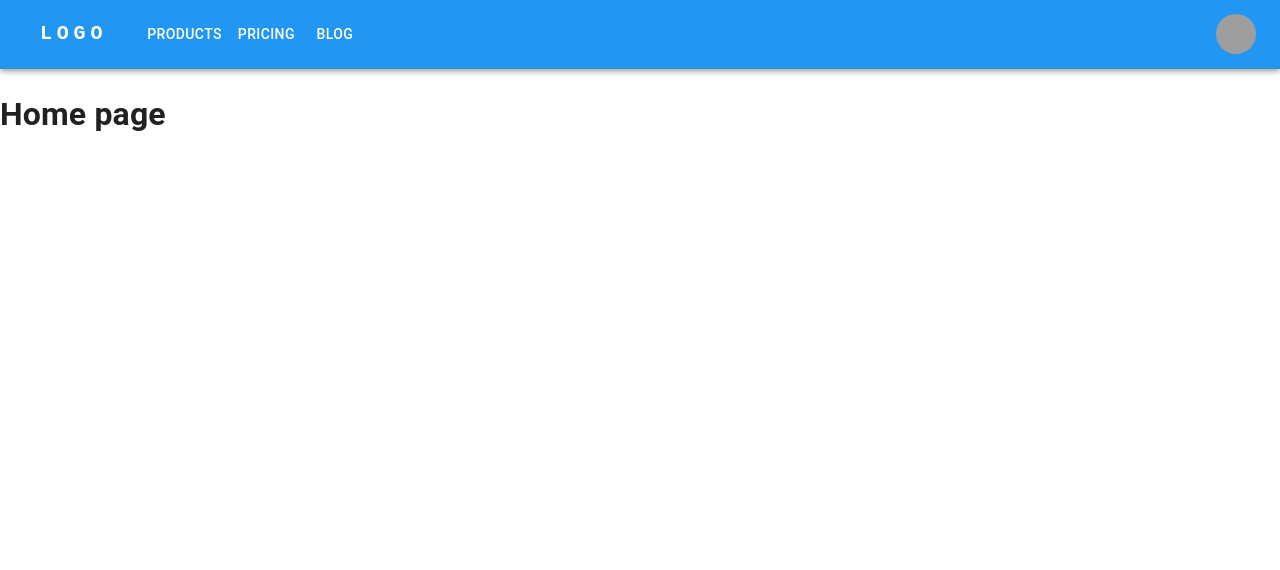
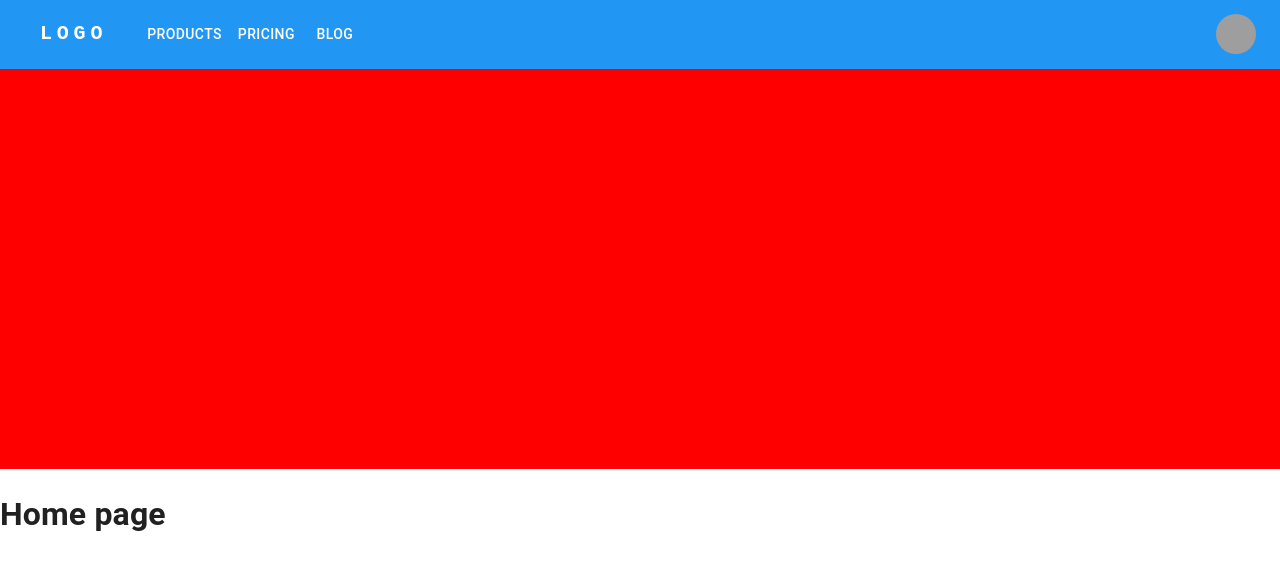
Before and after one commit to krajani21/Job-Portal, a React (Create React App) app in the folder frontend/: page / in a window 1280 px wide. Shown: the top 570 px of the page. Built offline with nearby package versions, Linux system fonts and the light colour scheme; grey boxes are pictures that could not be loaded; some icons are missing.

Commit message:
added code for header component

```diff
--- a/frontend/src/component/Header.js
+++ b/frontend/src/component/Header.js
@@ -1,8 +1,13 @@
+import { Box } from "@mui/material";
 import React from "react";
 
 const Header = () => {
     return(
-        <div>Header</div>
+        <>
+            <Box sx={{ padding: "10px", bgcolor: "red", minHeight: "400px" }}>
+
+            </Box>
+        </>
     )
 }
 export default Header;
--- a/frontend/src/pages/Home.js
+++ b/frontend/src/pages/Home.js
@@ -1,11 +1,13 @@
 import React from 'react';
 import Navbar from '../component/NavBar';
+import Header from '../component/Header';
 
 const Home = () =>{
 
     return(
         <>
             <Navbar/>
+            <Header/>
             <h1>Home page</h1>
         </>
     )
```
